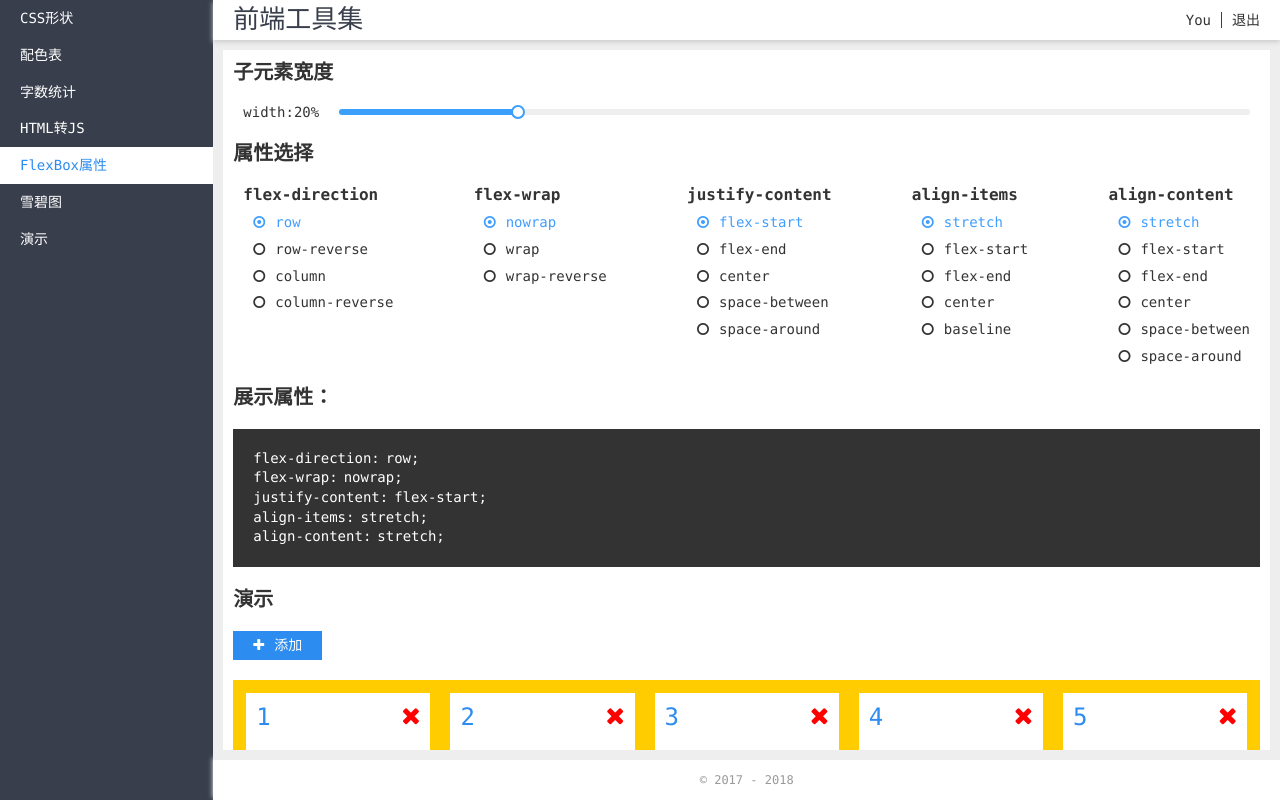
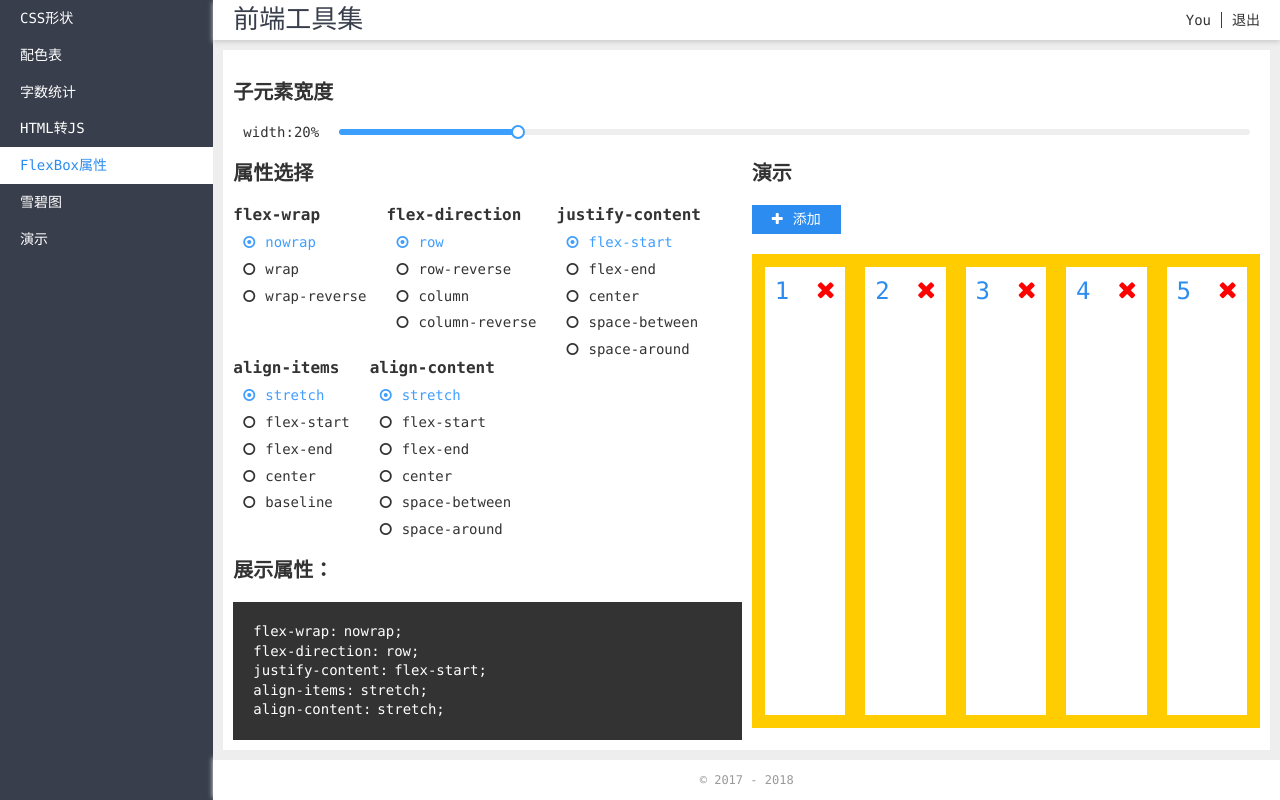
Before and after one commit to you85630/vue-tool, a Vue app: page /#/home/flexBox in a window 1280 px wide. Built offline with nearby package versions, Linux system fonts and the light colour scheme; a small style sheet from the web is missing.

Commit message:
格式化

```diff
--- a/src/components/modules/flexBox.vue
+++ b/src/components/modules/flexBox.vue
@@ -1,14 +1,12 @@
 <template>
   <div class="flex">
-    <div class="style-box">
-      <div>
     <h2>子元素宽度</h2>
     <div class="box">
       <p class="name">width:{{pwidth}}%</p>
       <my-slider v-model="pwidth"></my-slider>
     </div>
-      </div>
-      <div>
+    <ul>
+      <li>
         <h2>属性选择</h2>
         <div class="box-item">
           <div class="item" v-for="(li,index) in flexBox" :key="index">
@@ -18,15 +16,12 @@
             </div>
           </div>
         </div>
-      </div>
-      <div>
         <h2>展示属性：</h2>
         <div class="style-now">
           <p v-for="(i,val) in nowStyle" :key="val"><span>{{val}}:</span>{{i}};</p>
         </div>
-      </div>
-    </div>
-    <div>
+      </li>
+      <li>
         <h2>演示</h2>
         <div class="show-box">
           <div class="add" @click="addLi"><i class="fa fa-plus"></i>添加</div>
@@ -37,7 +32,8 @@
             </div>
           </div>
         </div>
-    </div>
+      </li>
+    </ul>
   </div>
 </template>
 
@@ -55,6 +51,25 @@ export default {
       nowStyle: {},
       flexBox: [
         {
+          name: 'flex-wrap',
+          item: [
+            {
+              id: 1,
+              show: false,
+              name: 'nowrap'
+            },
+            {
+              id: 2,
+              show: false,
+              name: 'wrap'
+            },
+            {
+              id: 3,
+              show: false,
+              name: 'wrap-reverse'
+            }
+          ]
+        }, {
           name: 'flex-direction',
           item: [
             {
@@ -76,25 +91,6 @@ export default {
               id: 4,
               show: false,
               name: 'column-reverse'
-            }
-          ]
-        }, {
-          name: 'flex-wrap',
-          item: [
-            {
-              id: 1,
-              show: false,
-              name: 'nowrap'
-            },
-            {
-              id: 2,
-              show: false,
-              name: 'wrap'
-            },
-            {
-              id: 3,
-              show: false,
-              name: 'wrap-reverse'
             }
           ]
         }, {
@@ -230,7 +226,18 @@ export default {
 
 <style lang="scss" scoped>
 .flex {
+  ul{
+    display: flex;
+    flex-direction: row;
+    li{
+      width: 50%;
+      &:first-child{
+        margin-right: 10px;
+      }
+    }
+  }
   h2 {
+    margin: 20px 0;
     font-size: 20px;
 
     user-select: none;
@@ -239,7 +246,7 @@ export default {
 .box {
   display: flex;
   align-items: center;
-  padding: 20px 10px;
+  padding: 0 10px;
   .name {
     margin-right: 20px;
     font-size: 14px;
@@ -249,8 +256,14 @@ export default {
 .box-item{
   display: flex;
   flex-direction: row;
-  justify-content: space-between;
-  padding: 20px 10px;
+  flex-wrap: wrap;
+  justify-content: flex-start;
+  .item{
+    flex-direction:row;
+    flex-wrap:wrap;
+    justify-content:space-between;
+    margin-right: 20px;
+  }
   .title{
     font-weight: bold;
     font-size: 16px;
@@ -275,7 +288,7 @@ export default {
 .show-box{
   .add{
     display: inline-block;
-    margin: 20px 0;
+    margin-bottom: 20px;
     padding: 6px 20px;
     border: none;
     background-color: #2d8cf0;
@@ -293,24 +306,22 @@ export default {
     overflow: hidden;
     box-sizing: border-box;
     padding: 3px;
-    min-height: 500px;
-    max-height: 1000px;
+    min-height: 474px;
     width: 100%;
     background: #fc0;
     .li{
-      position: relative;
-      display: inline-block;
+      display: flex;
+      flex-direction: row;
+      justify-content: space-between;
+      box-sizing: border-box;
       margin: 10px;
+      padding: 10px;
       background-color: #fff;
       p{
-        padding: 10px;
         color: #2d8cf0;
         font-size: 24px;
       }
       .fa{
-        position: absolute;
-        top: 10px;
-        right: 10px;
         color: #f00;
         font-size: 24px;
         cursor: pointer;
--- a/src/components/modules/spritePic.vue
+++ b/src/components/modules/spritePic.vue
@@ -182,7 +182,7 @@ export default {
     align-items: flex-start;
     flex-direction: column;
     padding: 20px;
-    min-height: 500px;
+    min-height: 620px;
     width: 45%;
     border: 1px solid #ccc;
     border-radius: 4px;
```
Also changed, not shown: 12 other files (tests, documents, lock files or other folders). Lines whose indentation alone changed are shown as unchanged.
